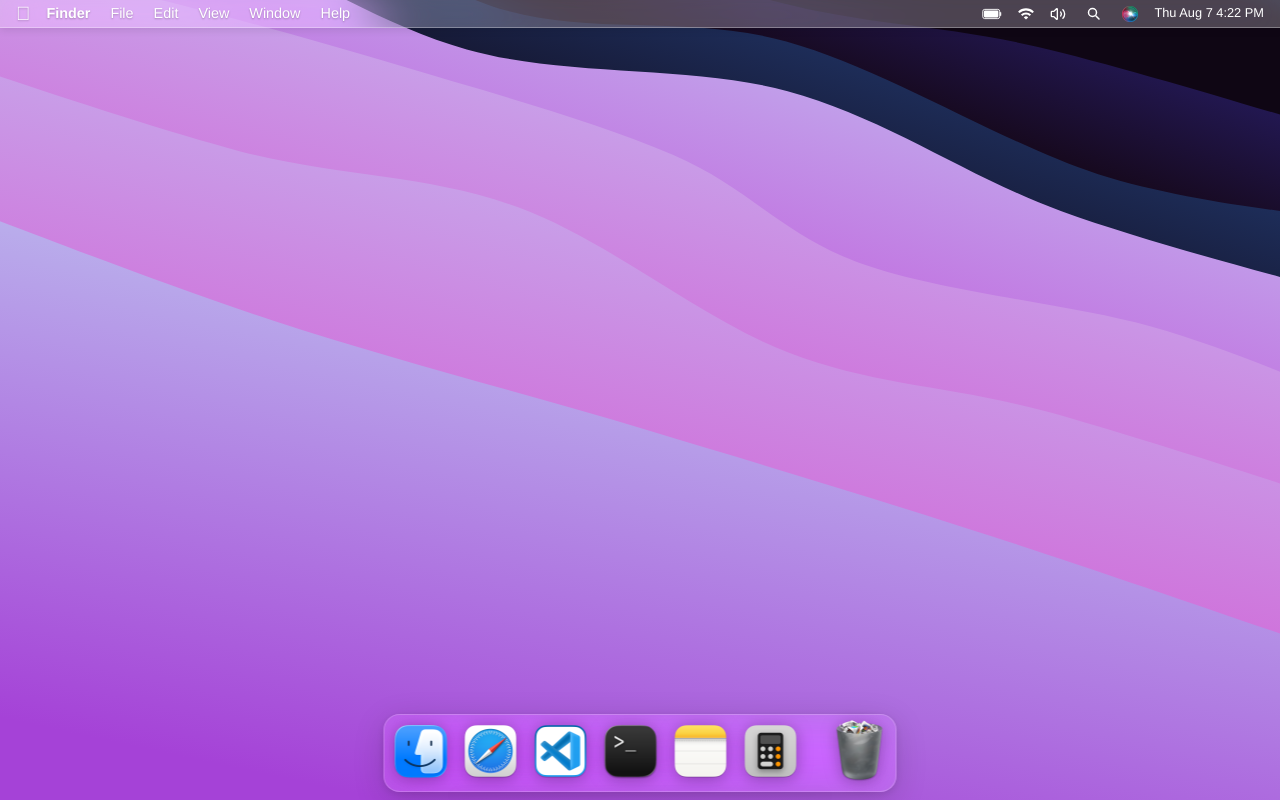
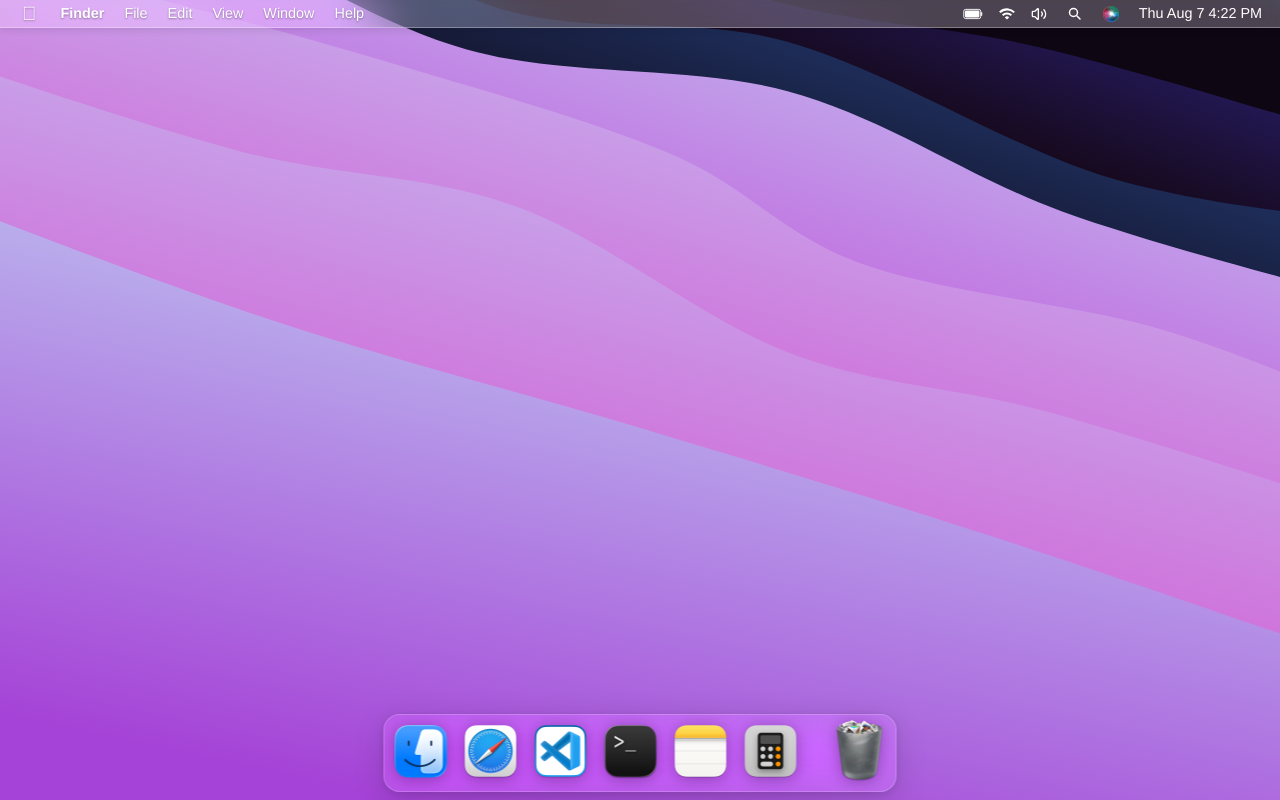
Before and after one commit to Dragon-Born/MacScape, a Next.js app: page / in a window 1280 px wide. Built offline with nearby package versions, Linux system fonts and the light colour scheme; a web font is replaced by a local one.

Commit message:
Refactor styling in TopBar and Window components; adjust button sizes and text-shadow for improved aesthetics and consistency. Update global CSS for enhanced text-shadow effect.

```diff
--- a/src/app/globals.css
+++ b/src/app/globals.css
@@ -230,6 +230,6 @@ body {
   }
 
   .text-shadow-sm {
-    text-shadow: 0 1px 2px rgba(0, 0, 0, 0.25);
+    text-shadow: 0 1px 2px rgba(0, 0, 0, 0.35);
   }
 }
--- a/src/components/Desktop.tsx
+++ b/src/components/Desktop.tsx
@@ -104,7 +104,7 @@ export function Desktop() {
     >
       {/* Beautiful Purple SVG Background */}
       <div
-        className="absolute inset-0 bg-cover bg-center bg-no-repeat"
+        className="fixed inset-0 bg-cover bg-center bg-no-repeat"
         style={{
           backgroundImage: 'url(/Desktop/bg-purple.svg)',
         }}
--- a/src/components/TopBar/TopBar.tsx
+++ b/src/components/TopBar/TopBar.tsx
@@ -52,7 +52,7 @@ export function TopBar() {
       transition={{ duration: 0.5, ease: "easeOut" }}
     >
       <div
-        className="h-7 px-4 flex items-center justify-between text-sm"
+        className="h-7 px-1.5 flex items-center justify-between text-sm"
         style={{
           background: 'rgba(255, 255, 255, 0.25)',
           backdropFilter: 'blur(20px) saturate(150%)',
@@ -62,30 +62,30 @@ export function TopBar() {
         }}
       >
         {/* Left Side - Apple Logo & Menu Items */}
-        <div className="flex items-center space-x-2">
+        <div className="flex items-center">
           {/* Apple Logo */}
-          <button className="flex items-center space-x-1 py-1 rounded transition-all duration-150 active:bg-white/20">
-            <span className="text-[1.2rem] text-white text-shadow-sm"></span>
+          <button className="flex items-center rounded-md transition-all duration-150 active:bg-white/20">
+            <span className="text-[1.2rem] text-white text-shadow-sm px-4"></span>
           </button>
 
           {/* App Menu Items */}
           <div className="flex items-center space-x-1 text-white font-medium text-[0.9rem]">
-            <button className="px-2 py-1 rounded transition-all duration-150 active:bg-white/20 text-shadow-sm font-bold">
+            <button className="px-2 py-1 rounded-md transition-all duration-150 active:bg-white/20 text-shadow-sm font-bold">
               Finder
             </button>
-            <button className="px-2 py-1 rounded transition-all duration-150 active:bg-white/20 text-shadow-sm">
+            <button className="px-2 py-1 rounded-md transition-all duration-150 active:bg-white/20 text-shadow-sm">
               File
             </button>
-            <button className="px-2 py-1 rounded transition-all duration-150 active:bg-white/20 text-shadow-sm">
+            <button className="px-2 py-1 rounded-md transition-all duration-150 active:bg-white/20 text-shadow-sm">
               Edit
             </button>
-            <button className="px-2 py-1 rounded transition-all duration-150 active:bg-white/20 text-shadow-sm">
+            <button className="px-2 py-1 rounded-md transition-all duration-150 active:bg-white/20 text-shadow-sm">
               View
             </button>
-            <button className="px-2 py-1 rounded transition-all duration-150 active:bg-white/20 text-shadow-sm">
+            <button className="px-2 py-1 rounded-md transition-all duration-150 active:bg-white/20 text-shadow-sm">
               Window
             </button>
-            <button className="px-2 py-1 rounded transition-all duration-150 active:bg-white/20 text-shadow-sm">
+            <button className="px-2 py-1 rounded-md transition-all duration-150 active:bg-white/20 text-shadow-sm">
               Help
             </button>
           </div>
@@ -95,7 +95,7 @@ export function TopBar() {
         <div className="flex items-center space-x-3">
           {/* System Status Icons */}
           <div className="flex items-center space-x-2">
-            <button className="p-1 rounded transition-all duration-150 hover:bg-white/20">
+            <button className="p-1 rounded-md transition-all duration-150 hover:bg-white/20">
               <svg className="w-5 h-5 text-white" viewBox="0 0 26 16" fill="currentColor">
                 {/* Battery body */}
                 <rect x="1" y="2" width="22" height="12" rx="2.5" ry="2.5" fill="none" stroke="currentColor" strokeWidth="1.2"/>
@@ -105,7 +105,7 @@ export function TopBar() {
                 <rect x="2.5" y="3.5" width="18.8" height="9" rx="1.5" ry="1.5" fill="currentColor"/>
               </svg>
             </button>
-            <button className="p-1 rounded transition-all duration-150 hover:bg-white/20">
+            <button className="p-1 rounded-md transition-all duration-150 hover:bg-white/20">
               <svg className="w-4 h-4 text-white" viewBox="0 0 146 104" fill="currentColor">
                 {/* WiFi icon with macOS design - 3 concentric arcs */}
                 <path d="m.707 30.407 13.139 13.138a83.621 83.621 0 0 1 118.249 0l13.139-13.139a102.256 102.256 0 0 0-144.527.001Z"/>
@@ -113,13 +113,13 @@ export function TopBar() {
                 <path d="m53.262 82.961 19.708 19.708 19.708-19.708a27.834 27.834 0 0 0-39.416 0Z"/>
               </svg>
             </button>
-            <button className="p-1 rounded transition-all duration-150 hover:bg-white/20">
+            <button className="p-1 rounded-md transition-all duration-150 hover:bg-white/20">
               <Volume2 className="w-4 h-4 text-white" />
             </button>
           </div>
 
           {/* Search */}
-          <button className="p-1 rounded transition-all duration-150 hover:bg-white/20">
+          <button className="p-1 rounded-md transition-all duration-150 hover:bg-white/20">
             <svg className="w-4 h-4 text-white" viewBox="0 0 16 16" fill="none" stroke="currentColor" strokeWidth="1.5">
               <circle cx="6.5" cy="6.5" r="4" />
               <path d="m13 13-3-3" strokeLinecap="round" />
@@ -129,7 +129,7 @@ export function TopBar() {
 
 
         {/* Siri */}
-        <button className="p-1 rounded transition-all duration-150 hover:bg-white/20">
+        <button className="p-1 rounded-md transition-all duration-150 hover:bg-white/20">
             <img
               src="/TopBar/siri.png"
               alt="Siri"
@@ -137,11 +137,9 @@ export function TopBar() {
             />
           </button>
           {/* Date & Time */}
-          <div className="text-white font-medium text-[0.8rem]">
+          <button className="rounded-md transition-all duration-150 active:bg-white/20 text-white font-medium text-[0.9rem] pr-3 py-1.5 px-1">
             {mounted && currentTime ? formatTime(currentTime) : ''}
-          </div>
-
-
+          </button>
         </div>
       </div>
     </motion.div>
--- a/src/components/Window/Window.tsx
+++ b/src/components/Window/Window.tsx
@@ -21,7 +21,9 @@ export function Window({ window }: WindowProps) {
   } = useWindowManager()
 
   const [isDragging, setIsDragging] = useState(false)
+  const [isResizing, setIsResizing] = useState(false)
   const dragTimeoutRef = useRef<NodeJS.Timeout | null>(null)
+  const resizeTimeoutRef = useRef<NodeJS.Timeout | null>(null)
   const Component = window.component
 
   const handleDragStart = () => {
@@ -34,6 +36,14 @@ export function Window({ window }: WindowProps) {
 
   const handleDrag = () => {
     // Currently dragging
+  }
+
+  const handleResizeStart = () => {
+    // Clear any existing timeout
+    if (resizeTimeoutRef.current) {
+      clearTimeout(resizeTimeoutRef.current)
+    }
+    setIsResizing(true)
   }
 
   const handleDragStop = (e: any, d: any) => {
@@ -76,18 +86,27 @@ export function Window({ window }: WindowProps) {
     const constrainedY = Math.max(topbarHeight, Math.min(position.y, viewportHeight - dockAreaHeight - newHeight))
 
     updateWindowPosition(window.id, constrainedX, constrainedY)
+
+    // Reset resizing state after a brief delay to prevent re-animation
+    resizeTimeoutRef.current = setTimeout(() => {
+      setIsResizing(false)
+    }, 100)
   }
 
   const handleMouseDown = () => {
     focusWindow(window.id)
   }
 
-  // Clear dragging state when maximize/minimize happens
+  // Clear dragging and resizing state when maximize/minimize happens
   const handleMaximizeToggle = () => {
     if (dragTimeoutRef.current) {
       clearTimeout(dragTimeoutRef.current)
     }
+    if (resizeTimeoutRef.current) {
+      clearTimeout(resizeTimeoutRef.current)
+    }
     setIsDragging(false)
+    setIsResizing(false)
     maximizeWindow(window.id)
   }
 
@@ -95,7 +114,11 @@ export function Window({ window }: WindowProps) {
     if (dragTimeoutRef.current) {
       clearTimeout(dragTimeoutRef.current)
     }
+    if (resizeTimeoutRef.current) {
+      clearTimeout(resizeTimeoutRef.current)
+    }
     setIsDragging(false)
+    setIsResizing(false)
     minimizeWindow(window.id)
   }
 
@@ -103,7 +126,11 @@ export function Window({ window }: WindowProps) {
     if (dragTimeoutRef.current) {
       clearTimeout(dragTimeoutRef.current)
     }
+    if (resizeTimeoutRef.current) {
+      clearTimeout(resizeTimeoutRef.current)
+    }
     setIsDragging(false)
+    setIsResizing(false)
     closeWindow(window.id)
   }
 
@@ -125,8 +152,8 @@ export function Window({ window }: WindowProps) {
   // Use window bounds but we'll implement custom boundary checking
   const dragBounds = window.isMaximized ? undefined : "window"
 
-  const currentTransition = isDragging
-    ? { duration: 0 } // No animation during drag
+  const currentTransition = (isDragging || isResizing)
+    ? { duration: 0 } // No animation during drag or resize
     : { duration: 0.3, ease: [0.25, 0.46, 0.45, 0.94] as [number, number, number, number] }
 
 
@@ -151,6 +178,7 @@ export function Window({ window }: WindowProps) {
         onDragStart={handleDragStart}
         onDrag={handleDrag}
         onDragStop={handleDragStop}
+        onResizeStart={handleResizeStart}
         onResizeStop={handleResizeStop}
         onMouseDown={handleMouseDown}
         disableDragging={window.isMaximized}
--- a/src/components/Window/WindowHeader.tsx
+++ b/src/components/Window/WindowHeader.tsx
@@ -33,7 +33,7 @@ export function WindowHeader({ title, onClose, onMinimize, onMaximize }: WindowH
             boxShadow: '0 1px 2px rgba(0, 0, 0, 0.1)',
           }}
         >
-          <X className="w-1.5 h-1.5 text-black/60 opacity-0 group-hover:opacity-100 transition-opacity duration-150" strokeWidth={2.5} />
+          <X className="w-3 h-3 text-black/60 opacity-0 group-hover:opacity-100 transition-opacity duration-150" strokeWidth={2.5} />
         </button>
 
         {/* Minimize Button */}
@@ -46,7 +46,7 @@ export function WindowHeader({ title, onClose, onMinimize, onMaximize }: WindowH
             boxShadow: '0 1px 2px rgba(0, 0, 0, 0.1)',
           }}
         >
-          <Minus className="w-1.5 h-1.5 text-black/60 opacity-0 group-hover:opacity-100 transition-opacity duration-150" strokeWidth={2.5} />
+          <Minus className="w-2 h-2 text-black/60 opacity-0 group-hover:opacity-100 transition-opacity duration-150" strokeWidth={2.5} />
         </button>
 
         {/* Maximize Button */}
@@ -59,7 +59,7 @@ export function WindowHeader({ title, onClose, onMinimize, onMaximize }: WindowH
             boxShadow: '0 1px 2px rgba(0, 0, 0, 0.1)',
           }}
         >
-          <Square className="w-1 h-1 text-black/60 opacity-0 group-hover:opacity-100 transition-opacity duration-150" strokeWidth={2} />
+          <Square className="w-2 h-2 text-black/60 opacity-0 group-hover:opacity-100 transition-opacity duration-150" strokeWidth={2} />
         </button>
       </div>
 
```
